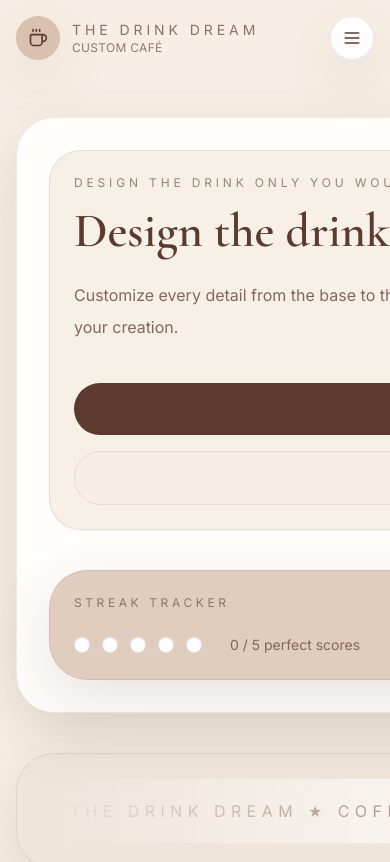
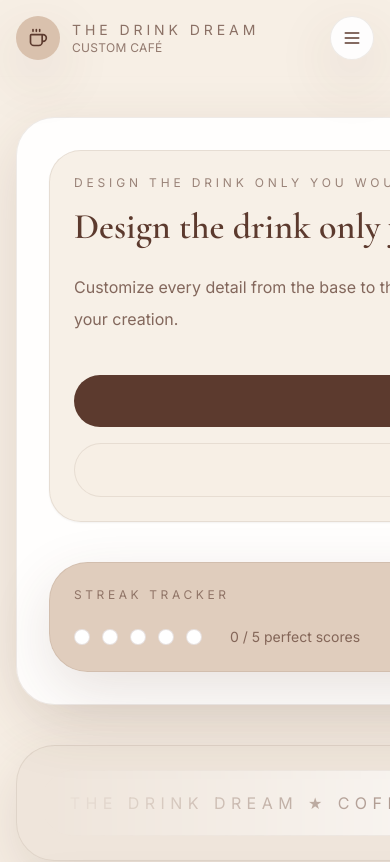
Before and after one commit to nadianairm16-ops/your-perfect-sip, a React (Vite) app: page / in a window 390 px wide. Shown: the top 862 px of the page. Built offline with nearby package versions, Linux system fonts and the light colour scheme.

Commit message:
fix: improve responsive layout and reduce zoomed-in feel

```diff
--- a/src/App.tsx
+++ b/src/App.tsx
@@ -34,7 +34,7 @@ export default function App() {
     <ErrorBoundary>
       <div className="min-h-screen bg-cream text-coffee">
         <Navbar />
-        <main className="px-4 pb-16 sm:px-6 lg:px-10">
+        <main className="mx-auto max-w-screen-xl px-4 pb-16 sm:px-6 lg:px-10">
           <AnimatedRoutes />
         </main>
       </div>
--- a/src/routes/BuilderPage.tsx
+++ b/src/routes/BuilderPage.tsx
@@ -122,7 +122,7 @@ export default function BuilderPage() {
           <div className="mb-8 flex flex-col gap-3 sm:flex-row sm:items-end sm:justify-between">
             <div>
               <p className="text-xs uppercase tracking-[0.32em] text-coffee/60">Create a custom sip</p>
-              <h1 className="mt-3 text-4xl font-semibold text-coffee">Your builder</h1>
+              <h1 className="mt-3 text-3xl font-semibold text-coffee sm:text-4xl">Your builder</h1>
             </div>
             <div className="rounded-3xl border border-coffee/10 bg-latte/85 px-4 py-3 text-sm text-coffee/75">
               Streak: {streak} / 5
--- a/src/routes/HomePage.tsx
+++ b/src/routes/HomePage.tsx
@@ -16,7 +16,7 @@ export default function HomePage() {
         <div className="rounded-[2.4rem] border border-coffee/10 bg-white/90 p-8 shadow-soft sm:p-10">
           <div className="rounded-[2rem] border border-coffee/10 bg-cream/90 p-6 shadow-sm">
             <p className="text-xs uppercase tracking-[0.32em] text-coffee/60">Design the drink only you would order</p>
-            <h1 className="mt-4 text-5xl font-semibold text-coffee sm:text-6xl">Design the drink only you would order</h1>
+            <h1 className="mt-4 text-4xl font-semibold text-coffee sm:text-5xl lg:text-6xl">Design the drink only you would order</h1>
             <p className="mt-6 max-w-2xl text-base leading-8 text-coffee/75 sm:text-lg">
               Customize every detail from the base to the charm, then let the Capybara Critic judge your creation.
             </p>
```
